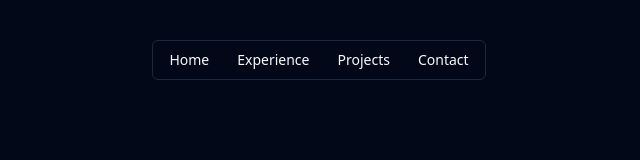
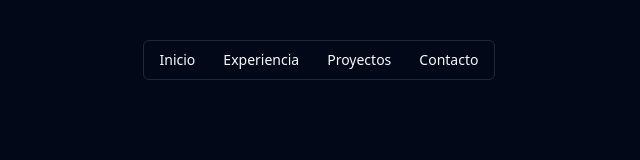
Before and after one commit to kefer16/portafolio, a Next.js app: page / in a window 1280 px wide. Shown: the top 160 px of the page, without its empty margins (321-961 px from the left). Built offline with nearby package versions, Linux system fonts and the light colour scheme.

Commit message:
cambio de header de ingles a español

```diff
--- a/src/components/header.tsx
+++ b/src/components/header.tsx
@@ -13,7 +13,7 @@ export default function Header() {
          <div className="flex justify-center w-full max-w-[1440px] py-10">
             <Menubar>
                <MenubarMenu>
-                  <MenubarTrigger>Home</MenubarTrigger>
+                  <MenubarTrigger>Inicio</MenubarTrigger>
                   {/* <MenubarContent>
                      <MenubarItem>
                         New Tab <MenubarShortcut>⌘T</MenubarShortcut>
@@ -21,15 +21,15 @@ export default function Header() {
                   </MenubarContent> */}
                </MenubarMenu>
                <MenubarMenu>
-                  <MenubarTrigger>Experience</MenubarTrigger>
+                  <MenubarTrigger>Experiencia</MenubarTrigger>
                </MenubarMenu>
 
                <MenubarMenu>
-                  <MenubarTrigger>Projects</MenubarTrigger>
+                  <MenubarTrigger>Proyectos</MenubarTrigger>
                </MenubarMenu>
 
                <MenubarMenu>
-                  <MenubarTrigger>Contact</MenubarTrigger>
+                  <MenubarTrigger>Contacto</MenubarTrigger>
                </MenubarMenu>
             </Menubar>
          </div>
```
